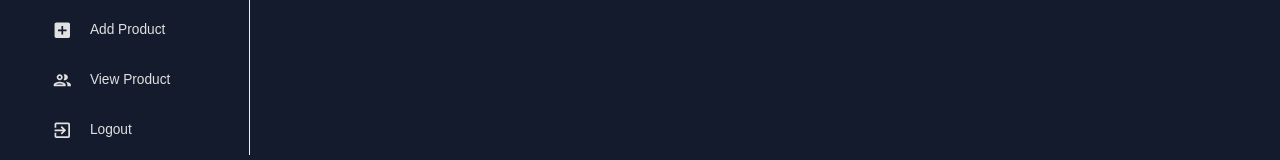
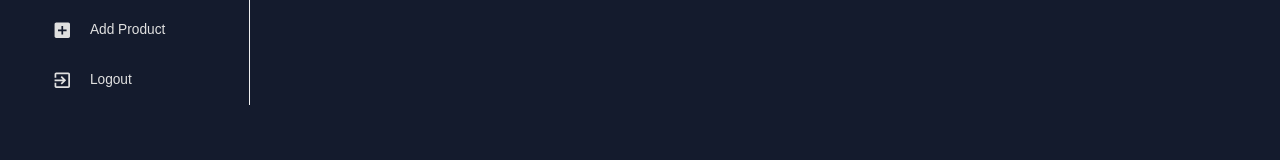
Before and after one commit to beanto03/Wahid-Bidding-System, a React (Create React App) app in the folder Frontend/: page /add-suburb-manager in a window 1280 px wide. Shown: the part 387-547 px from the top of the page. Built offline with nearby package versions, Linux system fonts and the light colour scheme.

Commit message:
buang view product sbb view product boleh kat dashboard je kan

```diff
--- a/Frontend/src/StaffViews/scense/global/SidebarManager.jsx
+++ b/Frontend/src/StaffViews/scense/global/SidebarManager.jsx
@@ -135,13 +135,6 @@ const SidebarManager = () => {
               selected={selected}
               setSelected={setSelected}
             />
-             <Item
-              title="View Product"
-              to="/login"
-              icon={<PeopleOutlinedIcon />}
-              selected={selected}
-              setSelected={setSelected}
-            />
 
             <Item
               title="Logout"
```
